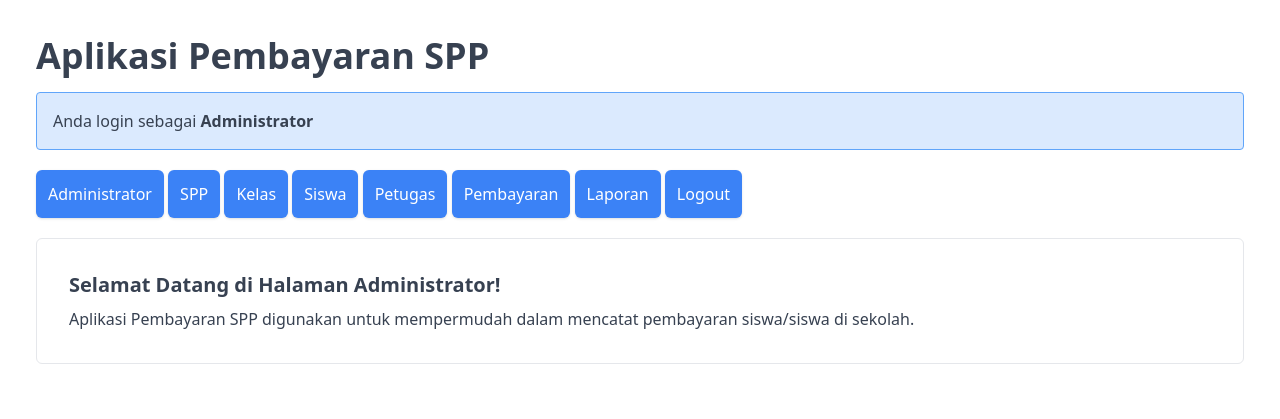
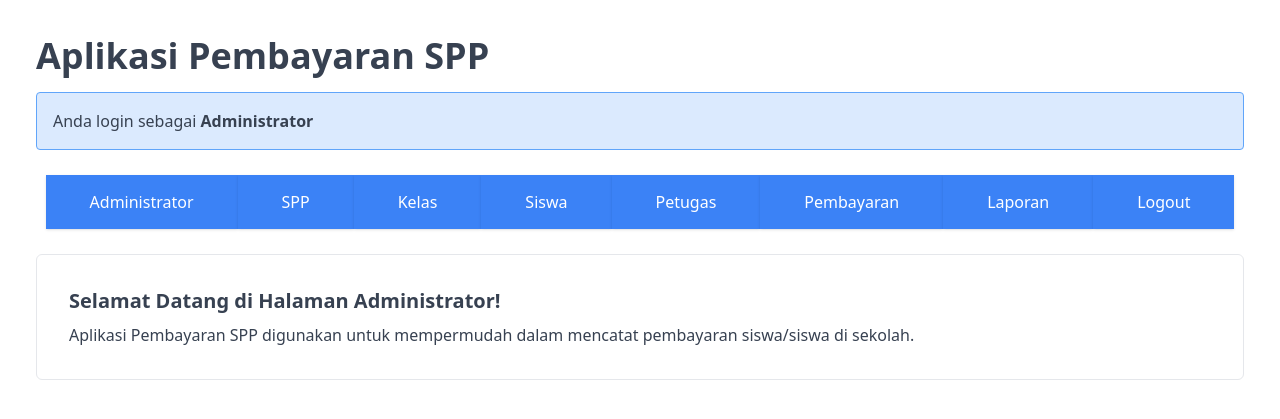
Before and after one commit to Feerse/pembayaran-spp, a PHP site: template src/views/admin.php in a window 1280 px wide. Shown: the top 419 px of the page. Run offline with PHP 8.4, Linux system fonts and the light colour scheme; the template is opened without the code that fills it, so the values that code supplies are empty; the visitor is signed in with stand-in values (Sample User, id 1); style sheets or scripts are compiled from the project's sources.

Commit message:
Update struktur folder

```diff
--- a/index.php
+++ b/index.php
@@ -30,7 +30,7 @@
                 <button class="bg-blue-500 hover:bg-blue-600 text-white text-sm font-bold py-2 px-4 rounded focus:outline-none focus:shadow-outline duration-300" type="submit">
                     Sign In
                 </button>
-                <a class="inline-block align-baseline font-bold text-xs text-blue-500 hover:text-blue-600 duration-300 mt-3" href="./src/loginAdmin.php">
+                <a class="inline-block align-baseline font-bold text-xs text-blue-500 hover:text-blue-600 duration-300 mt-3" href="./src/views/loginAdmin.php">
                     Login sebagai Administrator / Petugas
                 </a>
             </form>
--- a/src/controllers/editSppController.php
+++ b/src/controllers/editSppController.php
@@ -9,7 +9,7 @@ $query = "UPDATE spp SET tahun='$tahun', nominal='$nominal' WHERE id_spp='$id_sp
 $result = mysqli_query($conn, $query);
 
 if ($result) {
-    echo "<script>alert('Data berhasil diubah!'); window.location.assign('../views/admin.php?url=spp');</script>";
+    echo "<script>alert('Data berhasil diubah!'); window.location.assign('../views/admin.php?url=./layouts/spp');</script>";
 } else {
-    echo "<script>alert('Data gagal diubah!'); window.location.assign('../views/admin.php?url=spp');</script>";
+    echo "<script>alert('Data gagal diubah!'); window.location.assign('../views/admin.php?url=./layouts/spp');</script>";
 }
--- a/src/controllers/hapusSppController.php
+++ b/src/controllers/hapusSppController.php
@@ -7,7 +7,7 @@ $query = "DELETE FROM spp WHERE id_spp='$id_spp'";
 $result = mysqli_query($conn, $query);
 
 if ($result) {
-    echo "<script>alert('Data berhasil dihapus!'); window.location.assign('../views/admin.php?url=spp');</script>";
+    echo "<script>alert('Data berhasil dihapus!'); window.location.assign('../views/admin.php?url=./layouts/spp');</script>";
 } else {
-    echo "<script>alert('Data gagal dihapus!'); window.location.assign('../views/admin.php?url=spp');</script>";
+    echo "<script>alert('Data gagal dihapus!'); window.location.assign('../views/admin.php?url=./layouts/spp');</script>";
 }
--- a/src/controllers/loginAdminController.php
+++ b/src/controllers/loginAdminController.php
@@ -22,6 +22,6 @@ if (mysqli_num_rows($result) > 0) {
 } else {
     echo "<script>
     alert('Username atau Password Anda Salah!');
-    window.location.assign('../loginAdmin.php');
+    window.location.assign('../views/loginAdmin.php');
     </script>";
 }
--- a/src/controllers/tambahSppController.php
+++ b/src/controllers/tambahSppController.php
@@ -8,7 +8,7 @@ $query = "INSERT INTO spp(tahun, nominal) VALUES('$tahun', '$nominal')";
 $result = mysqli_query($conn, $query);
 
 if ($result) {
-    echo "<script>alert('Data berhasil disimpan!'); window.location.assign('../views/admin.php?url=spp');</script>";
+    echo "<script>alert('Data berhasil disimpan!'); window.location.assign('../views/admin.php?url=./layouts/spp');</script>";
 } else {
-    echo "<script>alert('Data gagal tersimpan!'); window.location.assign('../views/admin.php?url=tambah-spp');</script>";
+    echo "<script>alert('Data gagal tersimpan!'); window.location.assign('../views/admin.php?url=./layouts/tambah-spp');</script>";
 }
--- a/src/views/admin.php
+++ b/src/views/admin.php
@@ -32,14 +32,18 @@ if ($_SESSION['level'] != 'admin') {
         <div class="p-4 my-4 bg-blue-100 border border-blue-400 rounded">
             Anda login sebagai <b>Administrator</b>
         </div>
-        <a class="inline-block p-3 my-1 bg-blue-500 text-white rounded-md shadow" href="admin.php">Administrator</a>
-        <a class="inline-block p-3 my-1 bg-blue-500 text-white rounded-md shadow" href="admin.php?url=spp">SPP</a>
-        <a class="inline-block p-3 my-1 bg-blue-500 text-white rounded-md shadow" href="admin.php?url=kelas">Kelas</a>
-        <a class="inline-block p-3 my-1 bg-blue-500 text-white rounded-md shadow" href="admin.php?url=siswa">Siswa</a>
-        <a class="inline-block p-3 my-1 bg-blue-500 text-white rounded-md shadow" href="admin.php?url=petugas">Petugas</a>
-        <a class="inline-block p-3 my-1 bg-blue-500 text-white rounded-md shadow" href="admin.php?url=pembayaran">Pembayaran</a>
-        <a class="inline-block p-3 my-1 bg-blue-500 text-white rounded-md shadow" href="admin.php?url=laporan">Laporan</a>
-        <a class="inline-block p-3 my-1 bg-blue-500 text-white rounded-md shadow" href="../controllers/logout.php">Logout</a>
+        <br />
+        <ul class="flex flex-wrap gap-y-[27px] justify-center">
+            <li class="inline-block"><a class="py-4 px-11 my-1 bg-blue-500 text-white shadow" href="admin.php">Administrator</a></li>
+            <li class="inline-block"><a class="py-4 px-11 my-1 bg-blue-500 text-white shadow" href="admin.php?url=./layouts/spp">SPP</a></li>
+            <li class="inline-block"><a class="py-4 px-11 my-1 bg-blue-500 text-white shadow" href="admin.php?url=./layouts/kelas">Kelas</a></li>
+            <li class="inline-block"><a class="py-4 px-11 my-1 bg-blue-500 text-white shadow" href="admin.php?url=./layouts/siswa">Siswa</a></li>
+            <li class="inline-block"><a class="py-4 px-11 my-1 bg-blue-500 text-white shadow" href="admin.php?url=./layouts/petugas">Petugas</a></li>
+            <li class="inline-block"><a class="py-4 px-11 my-1 bg-blue-500 text-white shadow" href="admin.php?url=./layouts/pembayaran">Pembayaran</a></li>
+            <li class="inline-block"><a class="py-4 px-11 my-1 bg-blue-500 text-white shadow" href="admin.php?url=./layouts/laporan">Laporan</a></li>
+            <li class="inline-block"><a class="py-4 px-11 my-1 bg-blue-500 text-white shadow" href="../controllers/logoutController.php">Logout</a></li>
+        </ul>
+        <br />
 
         <div class="p-8 mt-4 border rounded-md">
             <div class="card">
```
Also changed, not shown: src/views/edit-spp.php (deleted, +0 -26 lines), src/views/layouts/edit-spp.php (renamed from src/views/tambah-spp.php, +15 -5 lines), src/views/layouts/spp.php (added, +48 -0 lines), src/views/layouts/tambah-spp.php (added, +16 -0 lines), src/views/loginAdmin.php (renamed from src/loginAdmin.php, +4 -4 lines), src/views/spp.php (deleted, +0 -124 lines).
